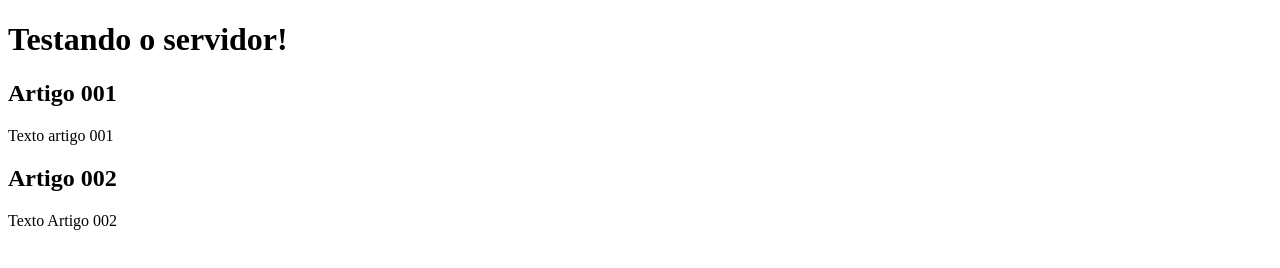
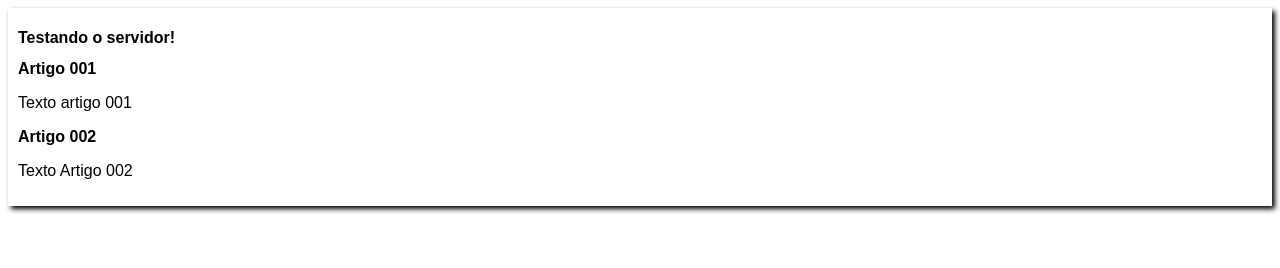
Before and after one commit to Lboldrin95/repositorio-para-site, a plain HTML site: page index.html in a window 1280 px wide. Drawn offline with Linux system fonts and the light colour scheme.

Commit message:
Inicio do design

```diff
--- /dev/null
+++ b/estilos/style.css
@@ -0,0 +1,20 @@
+*{
+    Font-family:arial, helvetica, sans-serif;
+    font-size: 16px;
+}
+
+body{
+    background-color: rgb(red, green, blue);
+
+}
+
+main{
+    background-color: white;
+    width: 500px
+    margin: auto;
+    padding: 10px;
+    box-shadow: 3px 3px 5px black;
+
+
+
+}
--- a/index.html
+++ b/index.html
@@ -4,6 +4,7 @@
     <meta charset="UTF-8">
     <meta name="viewport" content="width=device-width, initial-scale=1.0">
     <title>Testando o servidor</title>
+    <link rel="stylesheet" href="estilos/style.css">
 </head>
 <body>
     <main>
```
